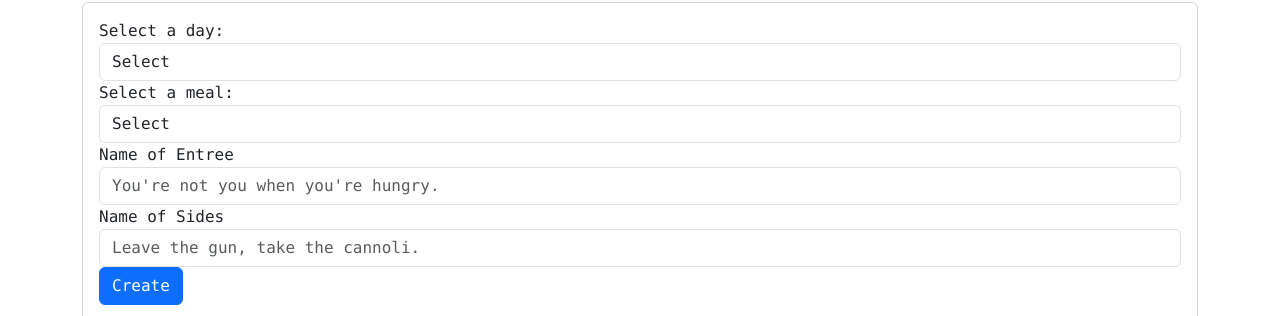
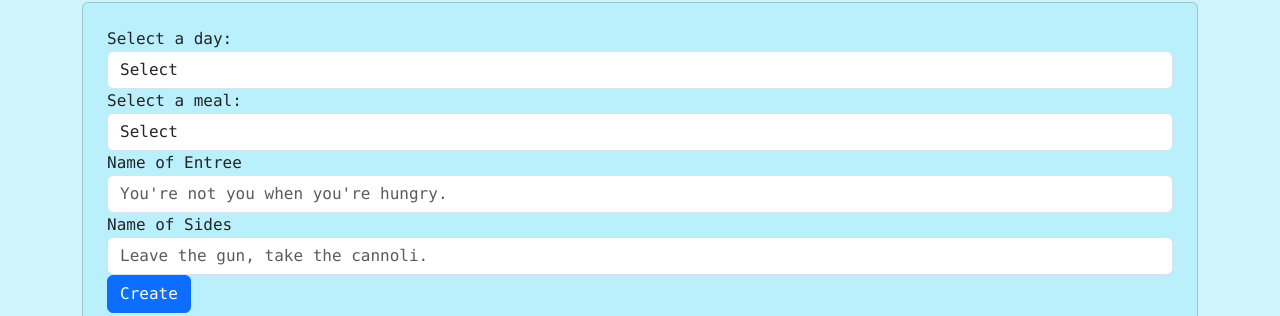
Before and after one commit to HeavensLanding/Weekly-Menu, a website: page index.html in a window 1280 px wide. Shown: the part 124-440 px from the top of the page. Drawn offline with nearby package versions, Linux system fonts and the light colour scheme.

Commit message:
background colors

```diff
--- a/index.html
+++ b/index.html
@@ -10,11 +10,11 @@
         integrity="sha384-QWTKZyjpPEjISv5WaRU9OFeRpok6YctnYmDr5pNlyT2bRjXh0JMhjY6hW+ALEwIH" crossorigin="anonymous">
 
 </head>
-<body class="container font-monospace">
+<body class="container font-monospace bg-info-subtle">
         <br>
     <h1>Weekly Menu</h1>
     <h2>Add your meals below:</h2>
-        <div class="card">
+        <div class="card bg-info p-2 bg-opacity-10">
             <div class="card-body">
                 <div class="row">
                     <div class="col-sm">
```
